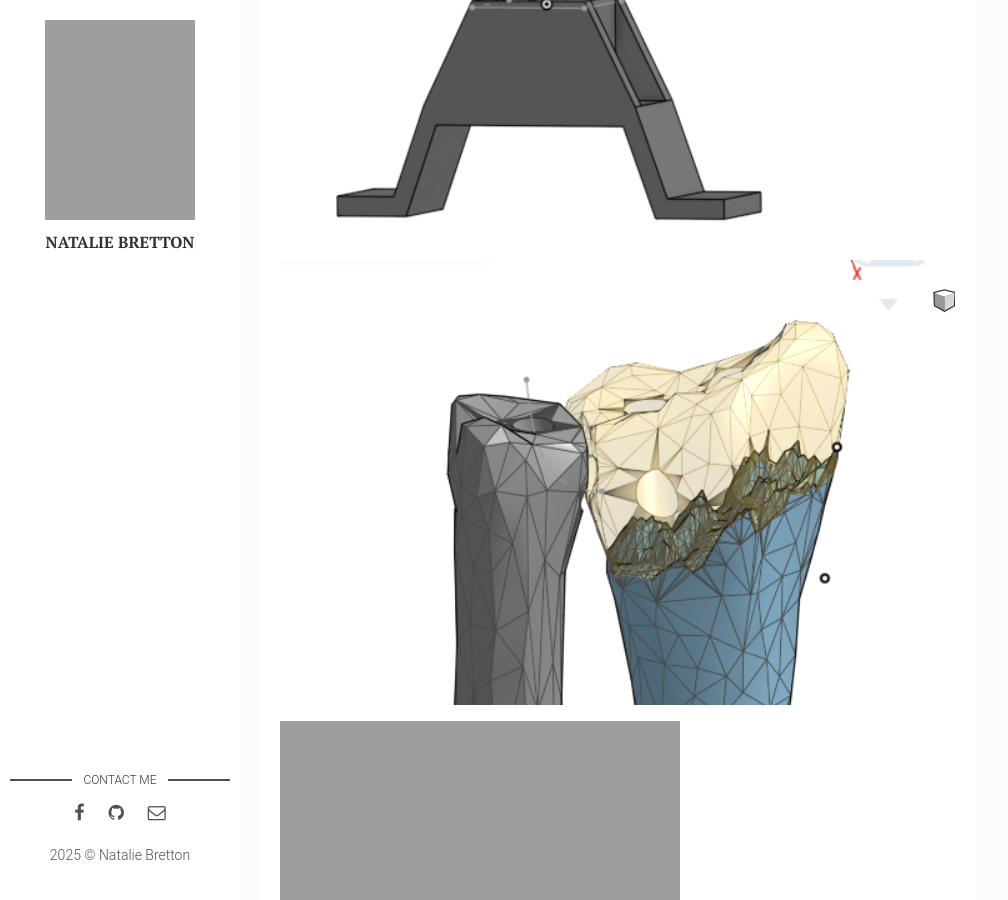
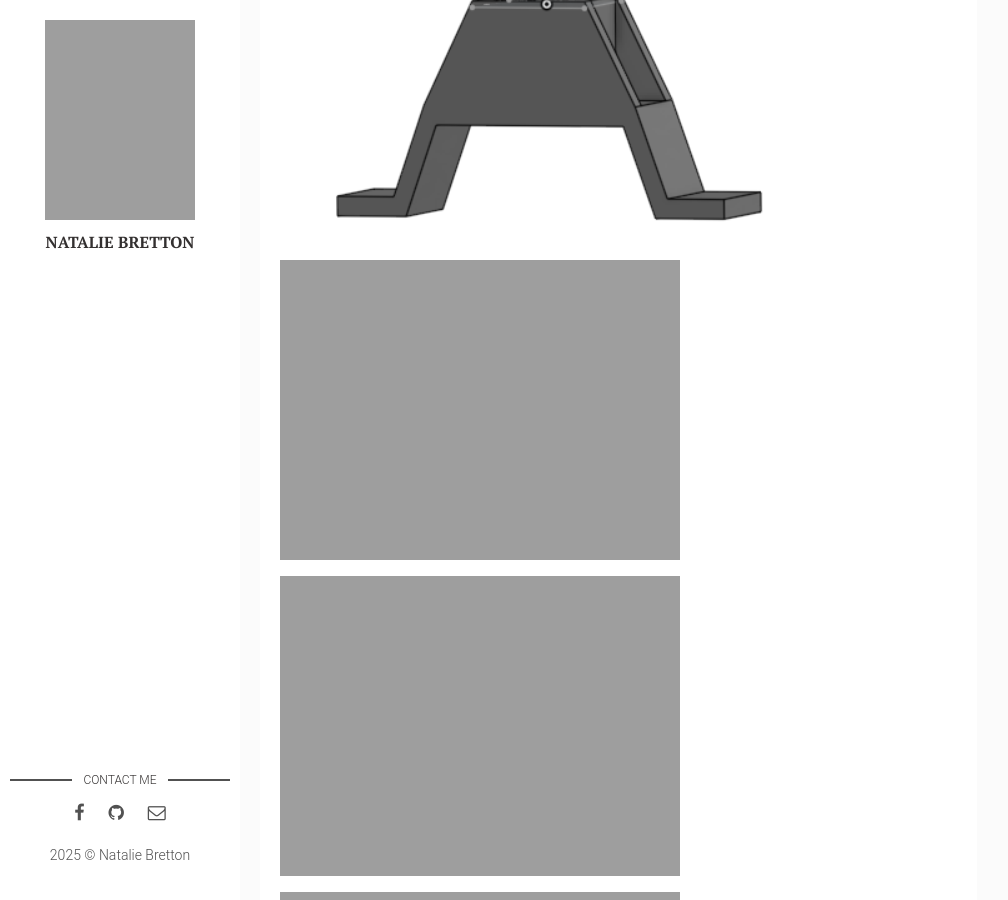
Before and after one commit to natgrrl/natgrrl.github.io, a Jekyll site: the page built from _posts/2025-03-01-capstone.markdown, in a window 1280 px wide and 900 px high, scrolled down 1055 px. Shown: the whole window, without its empty margins (0-1008 px from the left). Built offline with Jekyll 4.4.1, drawn with Linux system fonts in a browser that asks for light colours; grey boxes are pictures that could not be loaded.

Commit message:
Update 2025-03-01-capstone.markdown

```diff
--- a/_posts/2025-03-01-capstone.markdown
+++ b/_posts/2025-03-01-capstone.markdown
@@ -10,10 +10,10 @@
 
 ![Capstone1](http://natgrrl.github.io/assets/img/Capstone1.png)
 
-![Capstone2](http://natgrrl.github.io/assets/img/Capstone2.png)
-
 ![Capstone3](http://natgrrl.github.io/assets/img/Capstone3.jpg)
 
 ![Capstone4](http://natgrrl.github.io/assets/img/Capstone4.jpg)
 
 ![Capstone5](http://natgrrl.github.io/assets/img/Capstone5.jpg)
+
+![Capstone2](http://natgrrl.github.io/assets/img/Capstone2.png)
```
